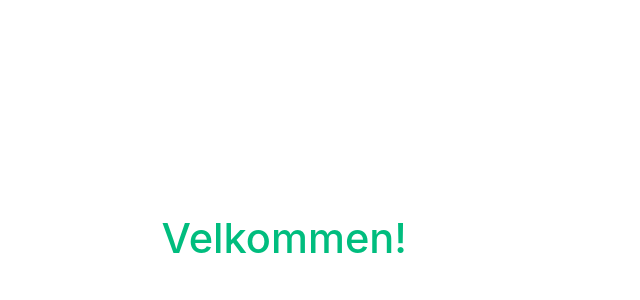
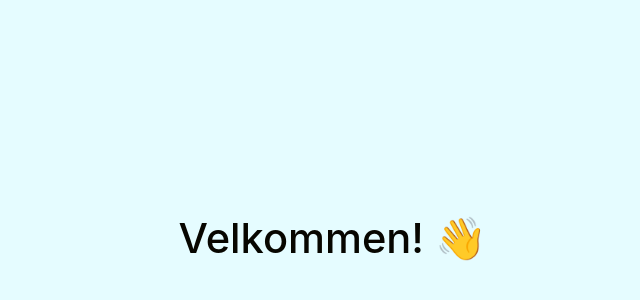
Before and after one commit to Eivinddh/halderaker.no, a Vue app: page / in a window 1280 px wide. Shown: the part 152-452 px from the top of the page, without its empty margins (153-793 px from the left). Built offline with nearby package versions, Linux system fonts and the light colour scheme.

Commit message:
Change colors and add emoji

```diff
--- a/src/App.vue
+++ b/src/App.vue
@@ -6,7 +6,7 @@
   <header>
 
     <div class="wrapper">
-      <HelloWorld msg="Velkommen!" />
+      <HelloWorld msg="Velkommen! 👋" />
     </div>
   </header>
 
--- a/src/assets/base.css
+++ b/src/assets/base.css
@@ -1,55 +1,3 @@
-/* color palette from <https://github.com/vuejs/theme> */
-:root {
-  --vt-c-white: #ffffff;
-  --vt-c-white-soft: #f8f8f8;
-  --vt-c-white-mute: #f2f2f2;
-
-  --vt-c-black: #181818;
-  --vt-c-black-soft: #222222;
-  --vt-c-black-mute: #282828;
-
-  --vt-c-indigo: #2c3e50;
-
-  --vt-c-divider-light-1: rgba(60, 60, 60, 0.29);
-  --vt-c-divider-light-2: rgba(60, 60, 60, 0.12);
-  --vt-c-divider-dark-1: rgba(84, 84, 84, 0.65);
-  --vt-c-divider-dark-2: rgba(84, 84, 84, 0.48);
-
-  --vt-c-text-light-1: var(--vt-c-indigo);
-  --vt-c-text-light-2: rgba(60, 60, 60, 0.66);
-  --vt-c-text-dark-1: var(--vt-c-white);
-  --vt-c-text-dark-2: rgba(235, 235, 235, 0.64);
-}
-
-/* semantic color variables for this project */
-:root {
-  --color-background: var(--vt-c-white);
-  --color-background-soft: var(--vt-c-white-soft);
-  --color-background-mute: var(--vt-c-white-mute);
-
-  --color-border: var(--vt-c-divider-light-2);
-  --color-border-hover: var(--vt-c-divider-light-1);
-
-  --color-heading: var(--vt-c-text-light-1);
-  --color-text: var(--vt-c-text-light-1);
-
-  --section-gap: 160px;
-}
-
-@media (prefers-color-scheme: dark) {
-  :root {
-    --color-background: var(--vt-c-black);
-    --color-background-soft: var(--vt-c-black-soft);
-    --color-background-mute: var(--vt-c-black-mute);
-
-    --color-border: var(--vt-c-divider-dark-2);
-    --color-border-hover: var(--vt-c-divider-dark-1);
-
-    --color-heading: var(--vt-c-text-dark-1);
-    --color-text: var(--vt-c-text-dark-2);
-  }
-}
-
 *,
 *::before,
 *::after {
@@ -62,7 +10,7 @@
 body {
   min-height: 100vh;
   color: var(--color-text);
-  background: var(--color-background);
+  background-color: #E5FCFF;
   transition: color 0.5s, background-color 0.5s;
   line-height: 1.6;
   font-family: Inter, -apple-system, BlinkMacSystemFont, 'Segoe UI', Roboto, Oxygen, Ubuntu,
--- a/src/assets/main.css
+++ b/src/assets/main.css
@@ -11,7 +11,7 @@
 a,
 .green {
   text-decoration: none;
-  color: hsla(160, 100%, 37%, 1);
+  color: #070600;
   transition: 0.4s;
 }
 
```
